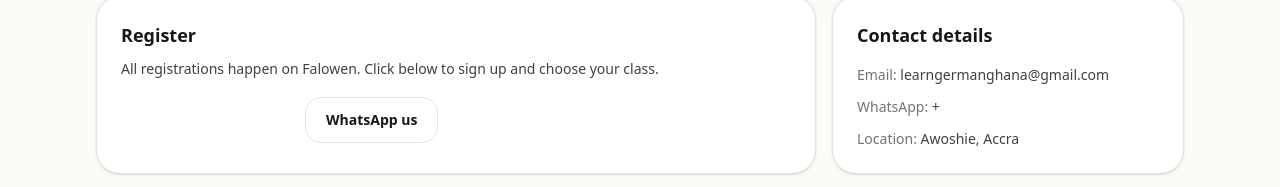
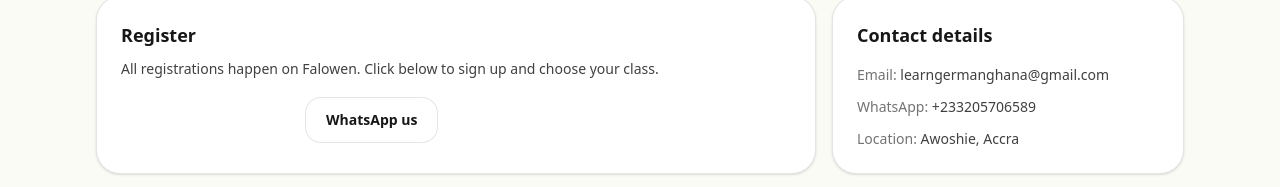
Before and after one commit to learngermanghana/learngermanghana-site, a Next.js app: page /contact in a window 1280 px wide. Shown: the part 237-424 px from the top of the page. Built offline with nearby package versions, Linux system fonts and the light colour scheme.

Commit message:
Fix WhatsApp number display in contact

```diff
--- a/src/app/contact/page.tsx
+++ b/src/app/contact/page.tsx
@@ -30,7 +30,7 @@ export default function ContactPage() {
             <div className="text-lg font-semibold">Contact details</div>
             <div className="mt-4 space-y-3 text-sm text-neutral-700">
               <div><span className="text-neutral-500">Email:</span> {SITE.email}</div>
-              <div><span className="text-neutral-500">WhatsApp:</span> +{SITE.whatsapp}</div>
+              <div><span className="text-neutral-500">WhatsApp:</span> +{SITE.phoneIntl}</div>
               <div><span className="text-neutral-500">Location:</span> {SITE.location}</div>
             </div>
           </div>
```
